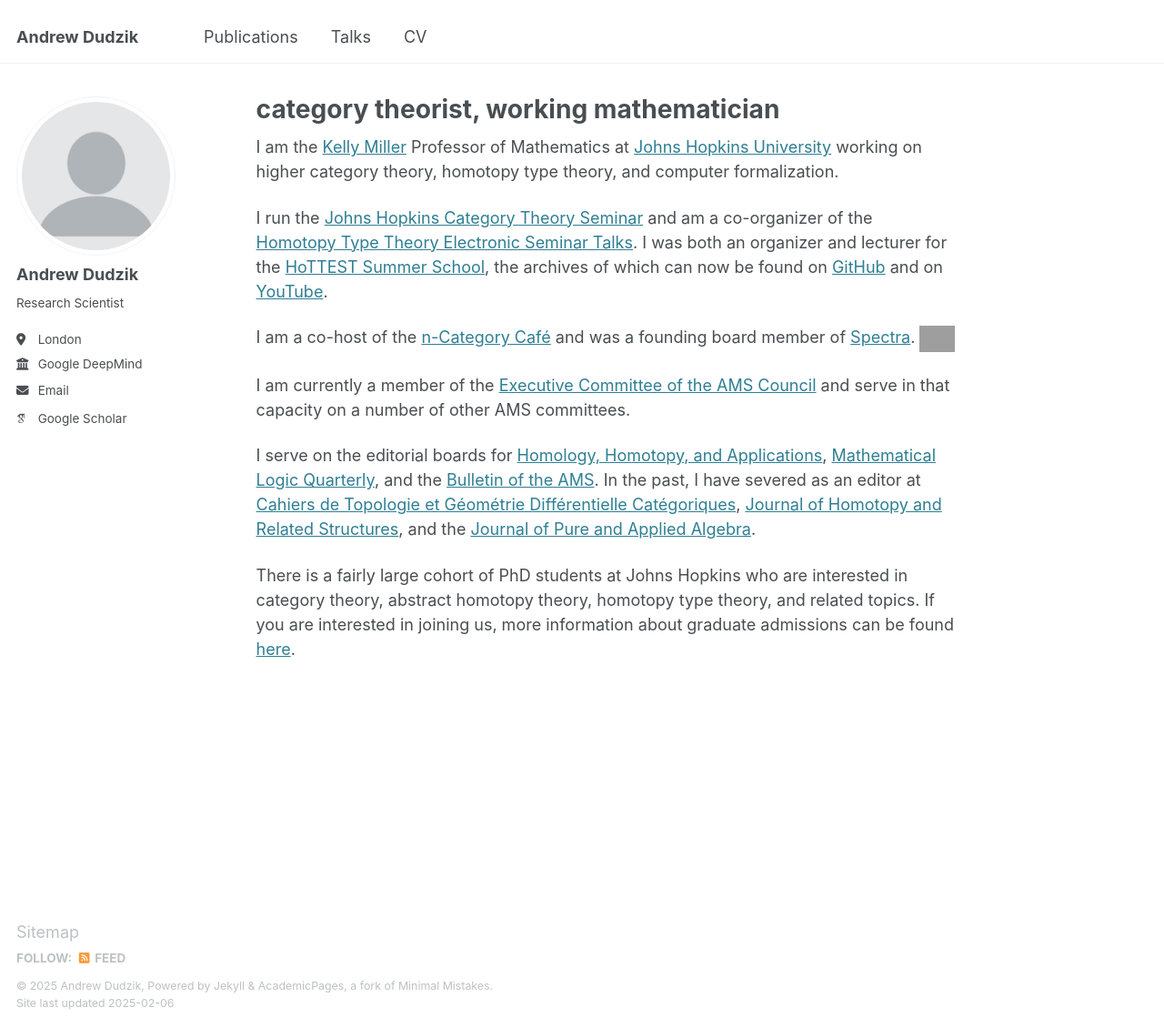
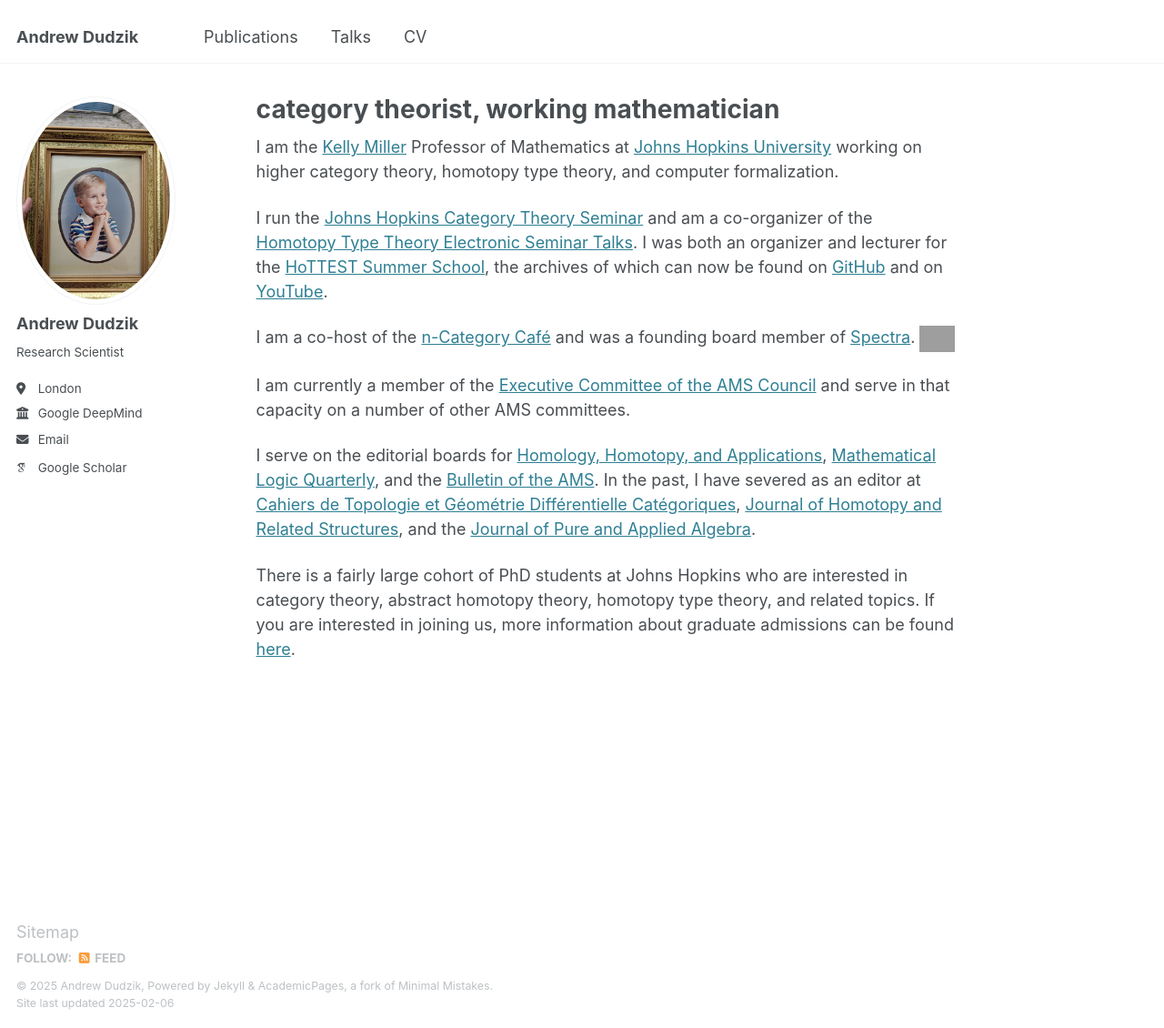
Before and after one commit to mdudzik/mdudzik.github.io, a Jekyll site: the page built from _pages/about.md, in a window 1280 px wide and 1130 px high. Shown: the whole window at 91% size. Built offline with Jekyll 4.4.1, drawn with Linux system fonts in a browser that asks for light colours; some web fonts are replaced; grey boxes are pictures that could not be loaded.

Commit message:
Added andrew.jpg as profile picture

```diff
--- a/_config.yml
+++ b/_config.yml
@@ -22,7 +22,7 @@ repository               : "mdudzik/mdudzik.github.io"
 #               Additional customization can be done by editing /_includes/author-profile.html
 author:
   # Biographic information
-  avatar           : "profile.png"
+  avatar           : "andrew.jpg"
   name             : "Andrew Dudzik"
   pronouns         : # example: "she/her"
   bio              : "Research Scientist"
```
Also changed, not shown: images/andrew.jpg (added).
